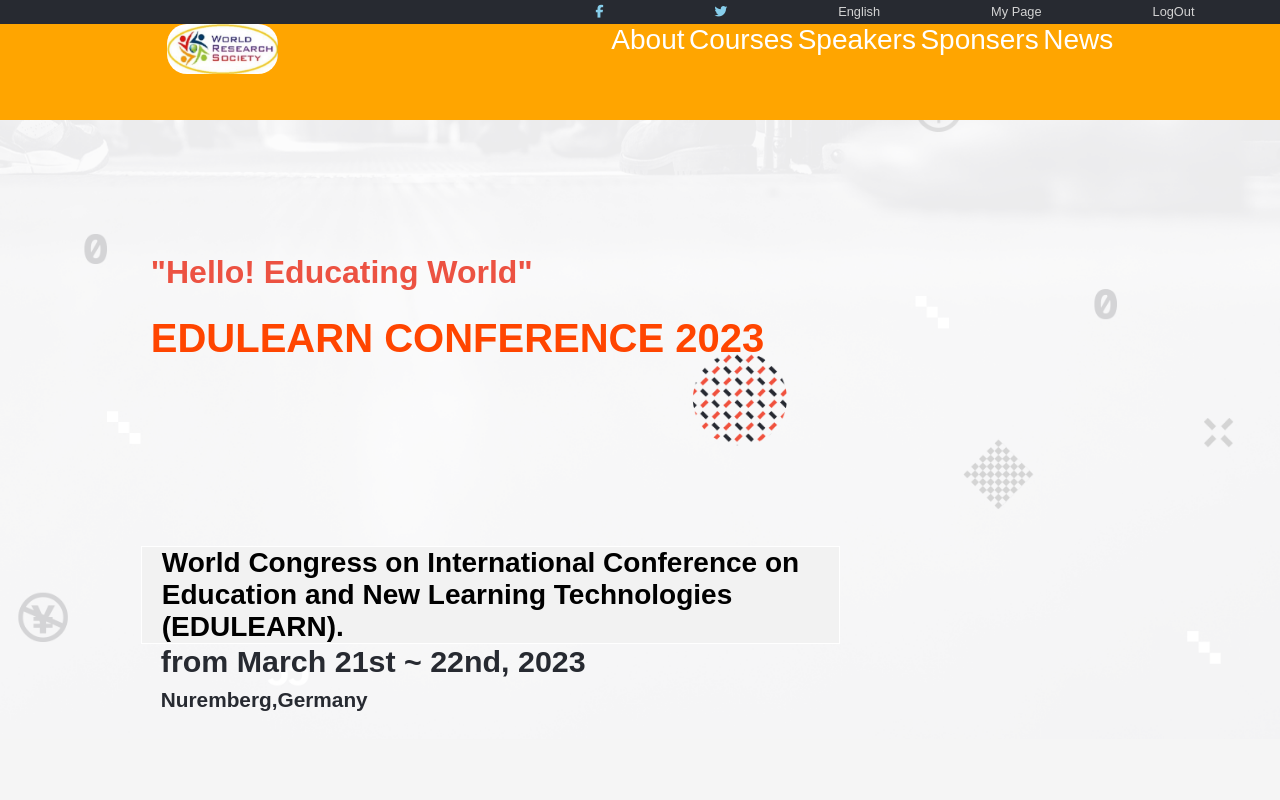
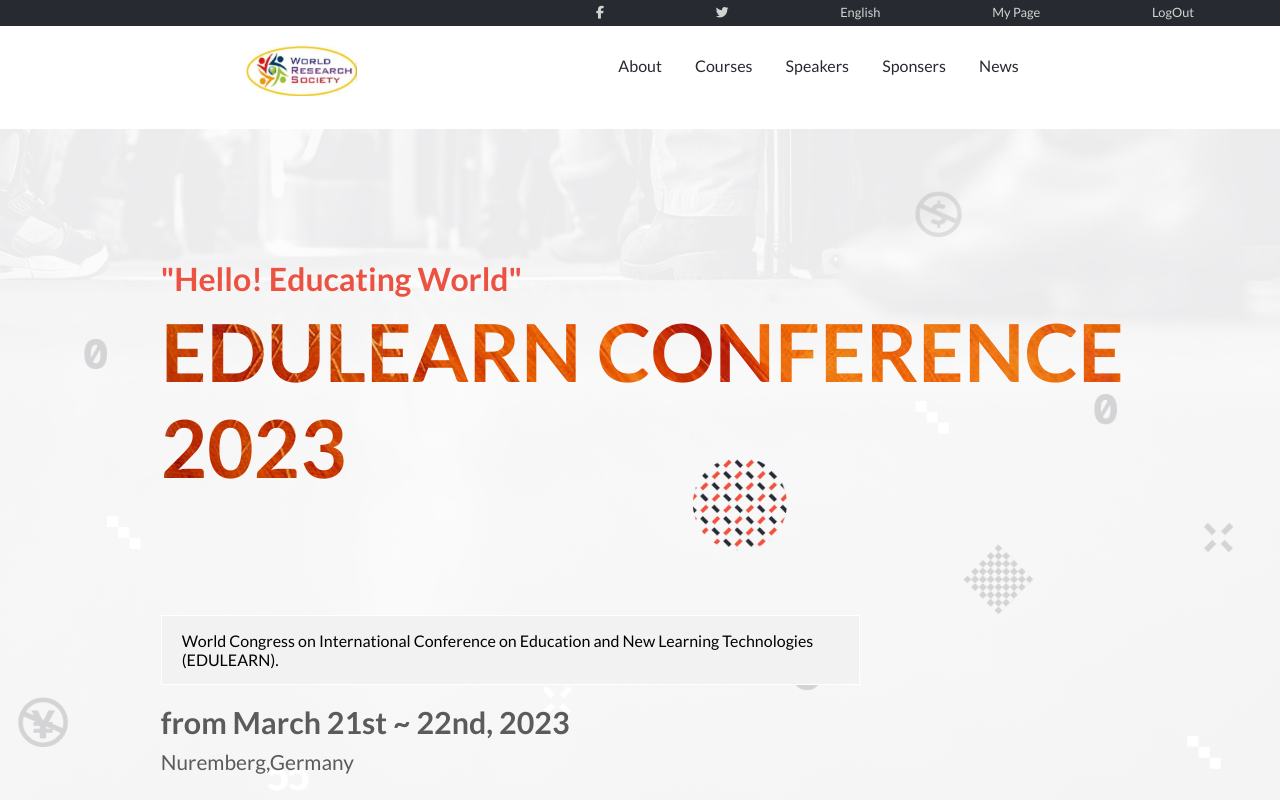
Before and after one commit to supreeti/MYCAPSTONE, a website: page index.html in a window 1280 px wide. Shown: the top 800 px of the page. Drawn offline with Linux system fonts and the light colour scheme.

Commit message:
add changes as per PR request

```diff
--- a/index.css
+++ b/index.css
@@ -2,14 +2,14 @@
   margin: 0;
   padding: 0;
   box-sizing: border-box;
-  font-family: "Poppins", sans-serif;
+  font-family: "Lato", Helvetica, sans-serif;
 }
 
-.menubar {
-  width: 100%;
-  height: 12%;
-  background-color: orange;
-  position: fixed;
+.navbarimg {
+  margin-left: 20px;
+  margin-top: 15px;
+  z-index: 100;
+  position: absolute;
 }
 
 .top-nav {
@@ -19,7 +19,7 @@
 .navbar img {
   padding-left: 20px;
   padding-top: 10px;
-  height: 10%;
+  height: 5%;
   position: fixed;
 }
 
@@ -35,7 +35,7 @@
 
 .menuclick {
   display: none;
-  background-color: orange;
+  background-color: var(--COLOR1);
   overflow: scroll;
   position: fixed;
   z-index: 100;
@@ -95,12 +95,13 @@
 
 .main_pg {
   display: flex;
+  justify-content: center;
   flex-direction: column;
   background-color: whitesmoke;
   background-image: url("images/home-bg.png");
   background-repeat: no-repeat;
   background-size: 100%;
-  padding: 50px 20px 50px 20px;
+  padding: 5.7rem 18px 2.2rem;
 }
 
 .main-about {
@@ -112,19 +113,16 @@
   background-image: url("images/about-bg.png");
   background-size: 100%;
   background-repeat: no-repeat;
-  background-position-y: 2.5rem;
-  padding: 4rem 1.5rem 1.5rem;
+  background-position-y: 40px;
+  padding: 64px 24px 1.24px;
 }
 
 .main_box {
-  margin-left: 10px;
-  margin-bottom: 150px;
+  margin-left: 20px;
+  margin-bottom: 50px;
 }
 
 .main_heading {
-  padding-top: 100px;
-  font-size: 32px;
-  font-weight: 600;
   color: var(--COLOR2);
   margin-bottom: 5px;
 }
@@ -140,11 +138,10 @@
 }
 
 .main_title {
-  padding-top: 20px;
-  font-size: 40px;
-  font-weight: 800;
-  color: orangered;
-  height: 100px;
+  font-family: var(--FF);
+  color: transparent;
+  background-image: url("images/header\ background.jpeg");
+  -webkit-background-clip: text;
 }
 
 .main_titleA {
@@ -159,8 +156,8 @@
 }
 
 .main_description {
-  font-size: 28px;
-  font-weight: 300;
+  margin: 70px 20px 20px 20px;
+  padding: 15px;
   border: 1px solid white;
   background-color: rgba(202, 199, 199, 0.1);
 }
@@ -175,23 +172,21 @@
 }
 
 .des1 {
-  font-weight: 900;
   font-family: var(--FF);
-  color: black;
 }
 
 .des2 {
   margin-left: 20px;
   margin-bottom: 9px;
-  color: #272a31;
+  color: #5b5b5b;
   font-weight: 800;
   line-height: 2.2rem;
 }
 
 .des3 {
   margin-left: 20px;
-  font-weight: 800;
-  color: #272a31;
+  font-weight: 500;
+  color: #5b5b5b;
 }
 
 .courses {
@@ -200,10 +195,10 @@
   background-color: var(--COLOR1);
   background-image: url("images/diamond.png");
   align-items: center;
-  background-size: 1.6rem;
-  padding: 2rem 0.8rem;
+  background-size: 22px;
+  padding: 32px 12px;
   width: 100%;
-  gap: 1rem;
+  gap: 16px;
 }
 
 ul {
@@ -510,17 +505,17 @@
   transition: all 0.3s ease;
   padding: 4.5rem 0;
   cursor: pointer;
-  gap: 0.3rem;
+  gap: 5px;
   align-items: center;
 }
 
 .photo-gallery h3 {
-  font-size: 2rem;
+  font-size: 32px;
   color: #fff;
 }
 
 .photo-gallery p {
-  font-size: 1rem;
+  font-size: 16px;
   color: #fff;
 }
 
@@ -595,12 +590,6 @@
 .page,
 .page_out {
   color: white;
-}
-
-.nav-logo {
-  width: 150px;
-  height: auto;
-  margin-left: 30px;
 }
 
 .header_wrapper {
@@ -766,27 +755,26 @@
   }
 
   .navbar1 {
-    justify-content: space-around;
     display: flex;
+    justify-content: space-evenly;
+    width: 100%;
+    padding-bottom: 30px;
+  }
+
+  .navbar1 ul {
+    display: inline-block;
+    column-gap: 40px;
+    justify-content: space-between;
+    margin-top: 30px;
   }
 
   .navbar1 a {
-    margin-top: 100px;
-    justify-content: space-between;
+    justify-content: space-evenly;
+    align-items: right;
     text-decoration: none;
-    font-weight: 200;
-    font-size: 28px;
-    line-height: 32px;
-    font-style: normal;
-    color: #fff;
-    cursor: pointer;
-  }
-
-  .menubar {
-    width: 100%;
-    height: 12%;
-    background-color: orange;
-    position: fixed;
+    color: var(--COLOR1);
+    padding: 15px 15px;
+margin-top: 30px;
   }
 
   .top-nav {
@@ -799,11 +787,9 @@
 
   .top-nav a {
     text-decoration: none;
-    font-weight: 100;
-    line-height: 24px;
-    font-style: normal;
-    cursor: pointer;
     font-size: 0.8rem;
+    text-decoration: none;
+    line-height: 1.6rem;
     color: #d3d3d3;
   }
 
@@ -816,6 +802,12 @@
     justify-content: left;
     height: 50px;
     border-radius: 20px;
+    margin-top: 20px;
+  }
+
+  .nav_wrapper_desk {
+    margin-left: 365px;
+    justify-content: right;
   }
 
   .header_items {
@@ -855,11 +847,8 @@
   }
 
   .main_title {
-    padding-top: 20px;
-    font-size: 40px;
-    font-weight: 800;
-    color: orangered;
-    height: 100px;
+    font-size: 5em;
+font-weight: 900;
   }
 
   .main_titleA {
@@ -868,19 +857,18 @@
 
   .main_description {
     padding-left: 20px;
-    width: 70%;
-    background-color: rgb(242, 242, 242);
+width: 70%;
+background-color: rgb(242, 242, 242);
   }
 
   .main_descriptionA {
     background-color: white;
-    border: 1px solid #d3d3d3;
+border: 1px solid #d3d3d3;
   }
 
   .des2 {
     font-size: 1.9rem;
   }
-
   .des3 {
     font-size: 1.3rem;
   }
@@ -1069,7 +1057,7 @@
   }
 
   .fa-brands {
-    color: skyblue;
+    color: var(--COLOR3);
   }
 
   .contact span {
@@ -1137,7 +1125,7 @@
 }
 
 @media (max-width: 1024px) {
-  .nav_wrapper_desk {
+  .navbar1 {
     margin: auto;
   }
 }
--- a/index.html
+++ b/index.html
@@ -24,18 +24,19 @@
 <div class="menubar">
    <div class="navbar">
     <nav>
-        <img src="images/Union.png" alt="menu">
+        <img src="images/Union.png" class="navbarimg" alt="menu">
     </nav>
     </div>
     <nav class="navbar1">
-      <img src="images/logo.png"  alt="logo for convocation">
-        <ul>
+    <div>  <img src="images/logo.png"  alt="logo for convocation">
+    </div>
+    <div> <ul>
           <a  href="about.html">About</a>
           <a  href="#courses">Courses</a>
           <a  href="#speakers">Speakers</a>
           <a  href="#partners">Sponsers</a>
           <a  href="#">News</a>
-        </ul>
+        </ul></div>
     </nav>
 </div>
 </header>
@@ -134,7 +135,8 @@
   <footer class="footer_home">
       <div class="footer_wrapper">
           <ul class="footer_info">
-              <li class="copyright_home">&copy2023<br>EDULEARN. All Rights Reserve</li>
+            <li class="copyright_home">&copyWorld Research Society</li>
+            <li class="reserved_home">2023 EDULEARN. All Rights Reserved</li>
           </ul>
       </div>
   </footer>
--- a/script.js
+++ b/script.js
@@ -1,4 +1,4 @@
-const bar = document.querySelector('.menubar');
+const bar = document.querySelector('.navbarimg');
 const openbar = document.querySelector('.menuclick');
 const closebar = document.querySelector('.exit');
 
@@ -43,7 +43,7 @@
     image: 'images/lecturer5.png',
     name: 'Dr. Anastacia Clothworthy',
     title: 'Head of Edulearn',
-    info: ' and connect people from aro.',
+    info: ' A tech savvy with in-depth knowledge of modern technologies.',
   },
   {
     image: 'images/lecturer2.png',
```
Also changed, not shown: about.html (+7 -7 lines), 1 other file.
